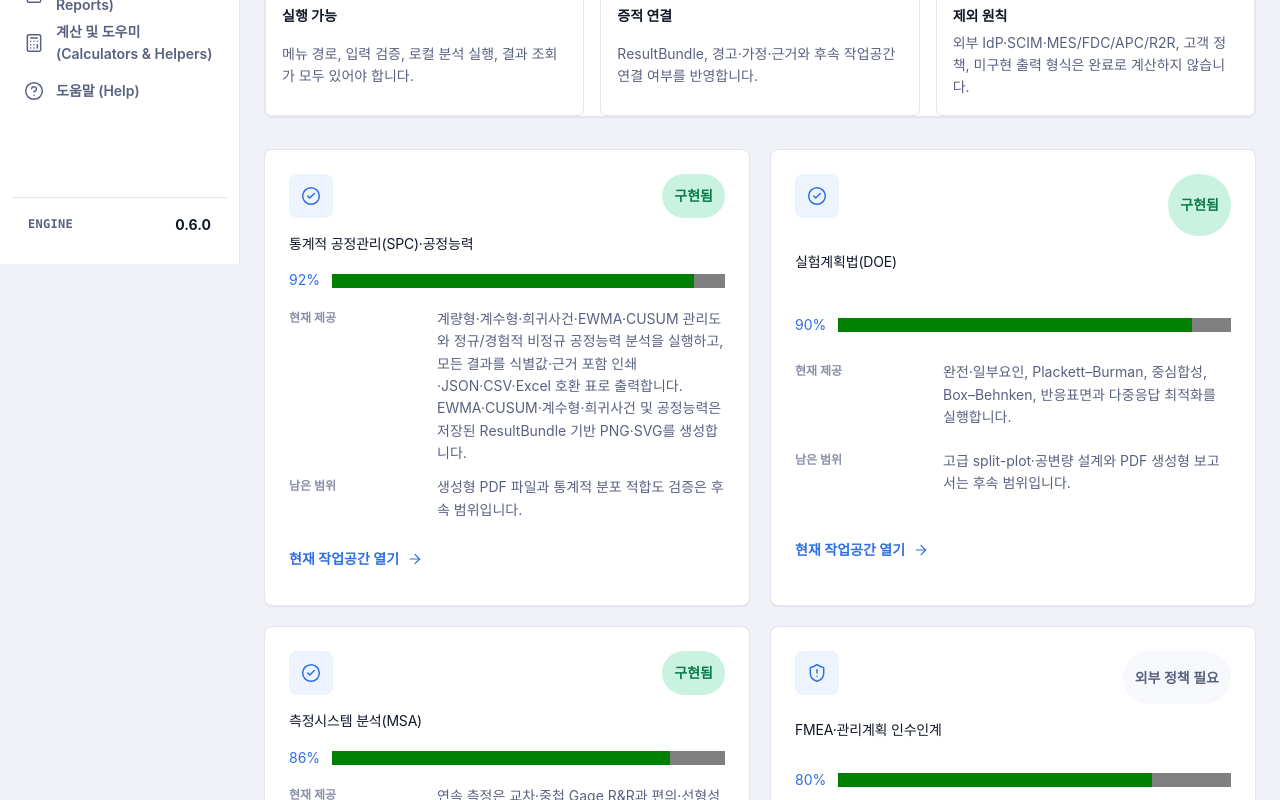
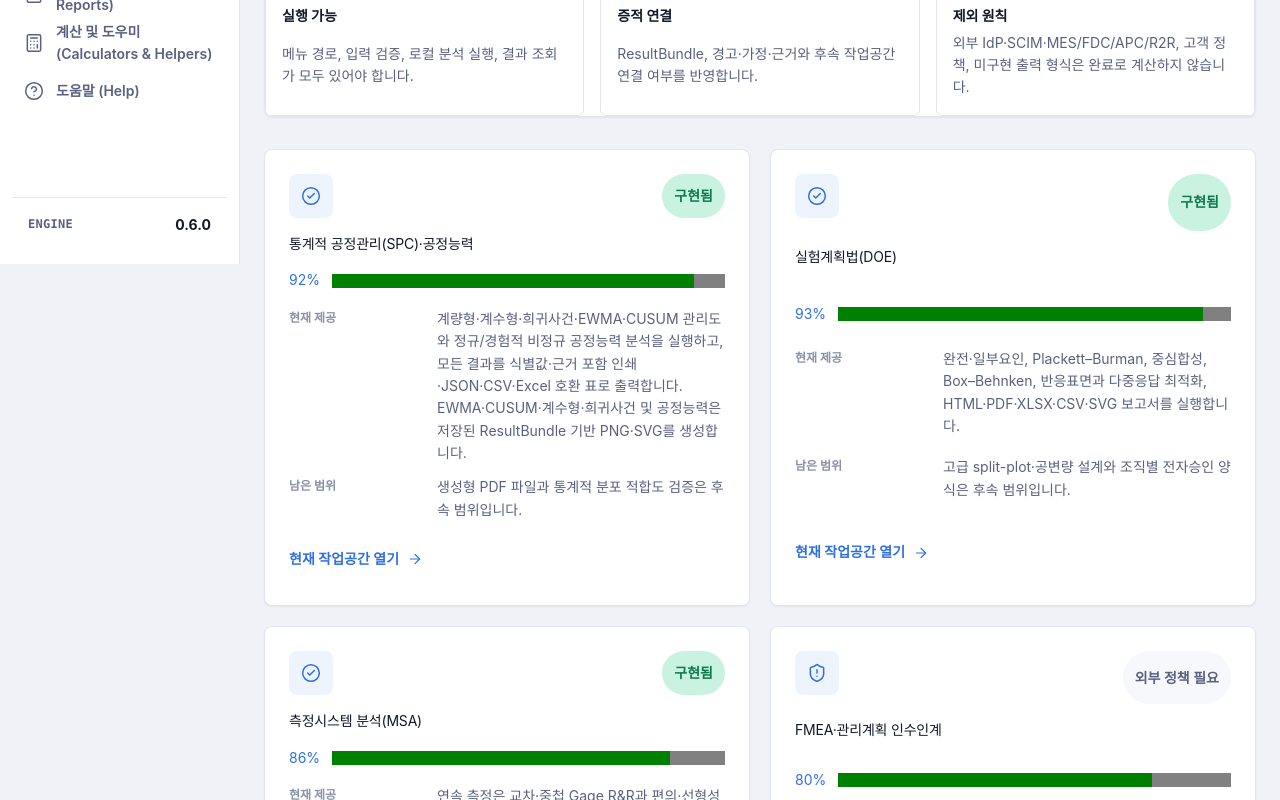
Before and after one commit to greeme99/StatPro, a React (Vite) app in the folder web/: page /home/progress in a window 1280 px wide. Shown: the part 536-1336 px from the top of the page. Built offline with nearby package versions, Linux system fonts and the light colour scheme; no server answers.

Commit message:
docs(ui): align delivered report status

```diff
--- a/web/src/pages/DeliveryProgressPage.tsx
+++ b/web/src/pages/DeliveryProgressPage.tsx
@@ -6,7 +6,7 @@ type Goal = { title: string; progress: number; delivery: Delivery; available: st
 
 const goals: Goal[] = [
   { title: "통계적 공정관리(SPC)·공정능력", progress: 92, delivery: "구현됨", available: "계량형·계수형·희귀사건·EWMA·CUSUM 관리도와 정규/경험적 비정규 공정능력 분석을 실행하고, 모든 결과를 식별값·근거 포함 인쇄·JSON·CSV·Excel 호환 표로 출력합니다. EWMA·CUSUM·계수형·희귀사건 및 공정능력은 저장된 ResultBundle 기반 PNG·SVG를 생성합니다.", remaining: "생성형 PDF 파일과 통계적 분포 적합도 검증은 후속 범위입니다.", to: "/spc" },
-  { title: "실험계획법(DOE)", progress: 90, delivery: "구현됨", available: "완전·일부요인, Plackett–Burman, 중심합성, Box–Behnken, 반응표면과 다중응답 최적화를 실행합니다.", remaining: "고급 split-plot·공변량 설계와 PDF 생성형 보고서는 후속 범위입니다.", to: "/doe" },
+  { title: "실험계획법(DOE)", progress: 93, delivery: "구현됨", available: "완전·일부요인, Plackett–Burman, 중심합성, Box–Behnken, 반응표면과 다중응답 최적화, HTML·PDF·XLSX·CSV·SVG 보고서를 실행합니다.", remaining: "고급 split-plot·공변량 설계와 조직별 전자승인 양식은 후속 범위입니다.", to: "/doe" },
   { title: "측정시스템 분석(MSA)", progress: 86, delivery: "구현됨", available: "연속 측정은 교차·중첩 Gage R&R과 편의·선형성, 표준 판정 검사는 Attribute Agreement로 실행합니다. 균형 Gage R&R은 ANOVA 분모·F·p 판정과 반복성 분산의 정확 95% 신뢰구간을 실행 근거와 함께 보존합니다.", remaining: "다른 분산성분 신뢰구간, REML·비균형 설계와 측정계획 연계는 아직 시작할 수 없습니다.", to: "/analyses/msa/gage-rr-nested" },
   { title: "FMEA·관리계획 인수인계", progress: 80, delivery: "외부 정책 필요", available: "PFMEA 개정·조치·재평가·승인과 SPC/MSA 실행 근거를 Control Plan에 연결합니다.", remaining: "운영 tenant, SCIM 계정 수명주기, 조건부 접근과 조직별 전자서명 정책은 조직 제공 정책과 실환경 검증이 필요합니다.", to: "/fmea" },
   { title: "DMAIC 개선 프로젝트", progress: 86, delivery: "구현됨", available: "정의·측정·분석·개선·관리 문서와 분석 실행 근거를 프로젝트 단위로 연결합니다. 개선 단계는 개선안·파일럿·비용편익 시나리오·실행계획을 불변 개정으로 저장하고, 실행계획에는 단계별 담당·목표일·완료기준과 소통·품질·교육 계획을 보존합니다.", remaining: "프로젝트 문서의 Word/PDF 출력, 조직별 승인 양식, 실시간 데이터 연동과 실제 롤아웃·교육 이수의 외부 검증은 후속 범위입니다.", to: "/home/dmaic" },
--- a/web/src/pages/FeatureCatalogPage.tsx
+++ b/web/src/pages/FeatureCatalogPage.tsx
@@ -11,10 +11,10 @@ const catalogs: Record<string, Catalog> = {
     description: "분석 실행의 결과, 입력 근거, 경고와 내보내기 파일을 같은 기록에서 확인합니다.",
     items: [
       { name: "분석 실행 결과", detail: "저장된 분석 실행의 표, 차트, 진단과 근거를 확인합니다.", status: "구현됨", to: "/" },
-      { name: "DOE 표준 보고서", detail: "HTML, XLSX, JSON, CSV·SVG ZIP 내보내기를 제공합니다.", status: "구현됨", to: "/analyses/doe/full-factorial" },
+      { name: "DOE 표준 보고서", detail: "HTML, PDF, XLSX, JSON, CSV·SVG ZIP 내보내기를 제공합니다.", status: "구현됨", to: "/analyses/doe/full-factorial" },
       { name: "분석 결과 출력", detail: "모든 분석 실행은 Run ID·입력 digest·결과·근거를 포함한 브라우저 PDF 인쇄와 JSON·CSV를 제공합니다. I-MR·Xbar-R·Xbar-S는 Excel·PNG·SVG 차트도 제공합니다.", status: "구현됨", to: "/spc" },
       { name: "DOE 그래프·검토 양식", detail: "지원 Plot의 SVG와 표 XLSX·CSV·JSON을 묶어 내보내고 표준·고객·규제 검토용 양식을 선택합니다.", status: "구현됨", to: "/doe" },
-      { name: "PDF·조직 승인 양식", detail: "PDF 파일 생성, 조직별 필수 항목 검증과 전자서명 양식은 별도 확장 범위입니다.", status: "개발 예정" },
+      { name: "DOE PDF 검토 보고서", detail: "표준·고객·규제 검토 양식을 Pretendard·Noto Sans KR·나눔 font stack으로 PDF 생성합니다. 전자서명·조직별 승인 양식은 운영 정책이 필요합니다.", status: "구현됨", to: "/doe" },
     ],
   },
   tools: {
```
Also changed, not shown: 3 other files (tests, documents, lock files or other folders).
